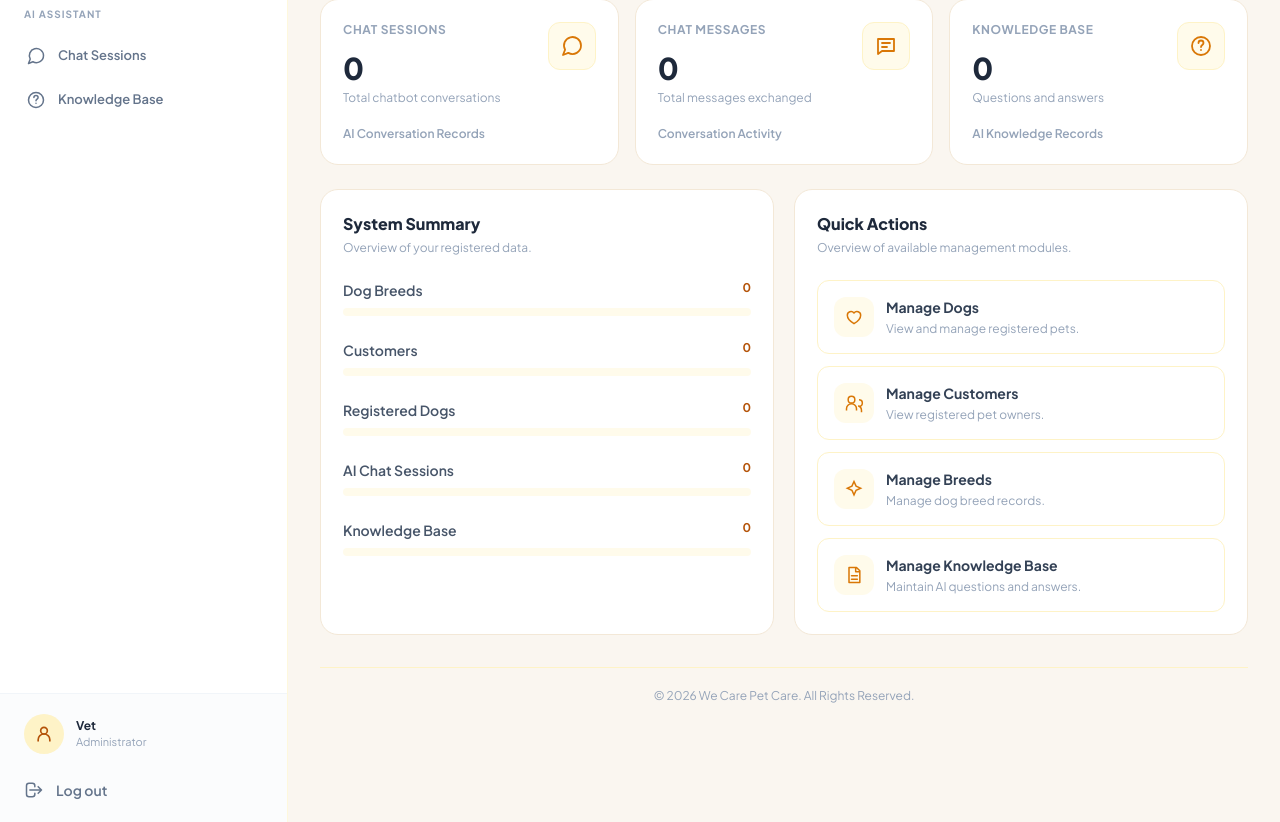
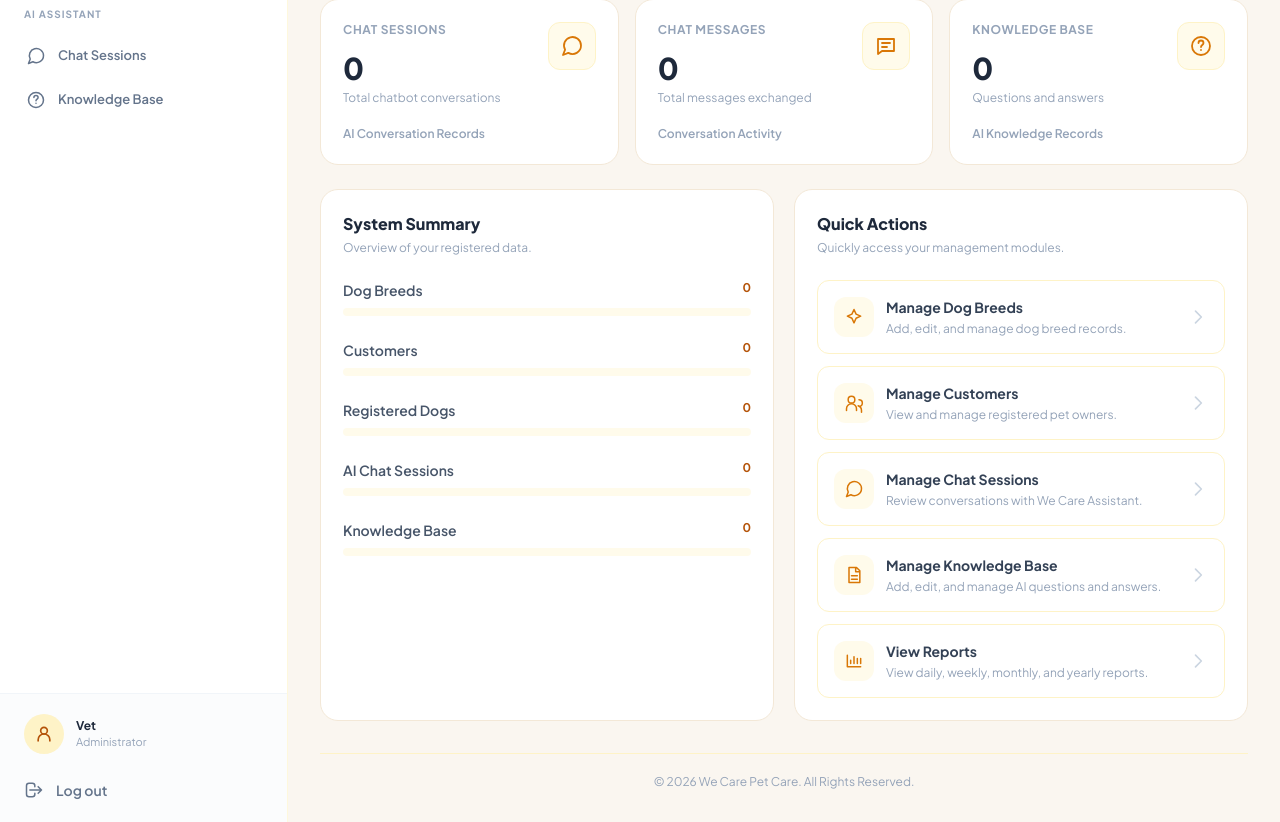
Before and after one commit to crisjohnDev/we-care-pet-care, a Django app: page /admin/admin-dashboard/ in a window 1280 px wide. Shown: the part 363-1185 px from the top of the page. Run offline with Django 5.2, Linux system fonts and the light colour scheme; a user stored in the database is signed in; data that the repository does not hold is empty; some libraries are stand-ins or nearby versions.

Commit message:
hebjebcwuejc

```diff
--- a/core/templates/core/core_dashboard.html
+++ b/core/templates/core/core_dashboard.html
@@ -36,7 +36,6 @@
 
     <!-- BREEDS -->
     <div class="stat-card">
-
         <div class="flex items-start justify-between">
 
             <div>
@@ -65,13 +64,11 @@
         <p class="mt-5 text-xs font-semibold text-slate-400">
             Breed Records
         </p>
-
     </div>
 
 
     <!-- CUSTOMERS -->
     <div class="stat-card">
-
         <div class="flex items-start justify-between">
 
             <div>
@@ -100,13 +97,11 @@
         <p class="mt-5 text-xs font-semibold text-slate-400">
             Customer Records
         </p>
-
     </div>
 
 
     <!-- DOGS -->
     <div class="stat-card">
-
         <div class="flex items-start justify-between">
 
             <div>
@@ -135,13 +130,11 @@
         <p class="mt-5 text-xs font-semibold text-slate-400">
             Pet Records
         </p>
-
     </div>
 
 
     <!-- CHAT SESSIONS -->
     <div class="stat-card">
-
         <div class="flex items-start justify-between">
 
             <div>
@@ -170,13 +163,11 @@
         <p class="mt-5 text-xs font-semibold text-slate-400">
             AI Conversation Records
         </p>
-
     </div>
 
 
     <!-- CHAT MESSAGES -->
     <div class="stat-card">
-
         <div class="flex items-start justify-between">
 
             <div>
@@ -206,13 +197,11 @@
         <p class="mt-5 text-xs font-semibold text-slate-400">
             Conversation Activity
         </p>
-
     </div>
 
 
     <!-- KNOWLEDGE BASE -->
     <div class="stat-card">
-
         <div class="flex items-start justify-between">
 
             <div>
@@ -242,7 +231,6 @@
         <p class="mt-5 text-xs font-semibold text-slate-400">
             AI Knowledge Records
         </p>
-
     </div>
 
 </div>
@@ -264,7 +252,6 @@
                 Overview of your registered data.
             </p>
         </div>
-
 
         <div class="space-y-6">
 
@@ -372,7 +359,7 @@
     </section>
 
 
-    <!-- QUICK ACTIONS (NON-CLICKABLE) -->
+    <!-- QUICK ACTIONS -->
     <section class="content-card">
 
         <div class="mb-6">
@@ -381,43 +368,53 @@
             </h3>
 
             <p class="mt-1 text-xs text-slate-400">
-                Overview of available management modules.
+                Quickly access your management modules.
             </p>
         </div>
 
-
         <div class="space-y-3">
 
-            <!-- MANAGE DOGS -->
-            <div class="flex items-center gap-3 rounded-xl border border-amber-100 p-4">
+
+            <!-- MANAGE DOG BREEDS -->
+            <a href="{% url 'dog_breed_list' %}"
+               class="group flex items-center gap-3 rounded-xl border border-amber-100 p-4 transition hover:border-amber-300 hover:bg-amber-50/50">
 
                 <div class="flex h-10 w-10 items-center justify-center rounded-xl bg-amber-50 text-amber-600">
                     <svg class="h-5 w-5" fill="none" stroke="currentColor" stroke-width="1.8" viewBox="0 0 24 24">
                         <path stroke-linecap="round" stroke-linejoin="round"
-                              d="M12 20s-8-4.5-8-10a4.5 4.5 0 018-2.9A4.5 4.5 0 0120 10c0 5.5-8 10-8 10z"/>
+                              d="M12 3l2.5 5.5L20 11l-5.5 2.5L12 19l-2.5-5.5L4 11l5.5-2.5L12 3z"/>
                     </svg>
                 </div>
 
                 <div class="min-w-0 flex-1">
                     <p class="text-sm font-bold text-slate-700">
-                        Manage Dogs
+                        Manage Dog Breeds
                     </p>
 
                     <p class="mt-1 text-xs text-slate-400">
-                        View and manage registered pets.
+                        Add, edit, and manage dog breed records.
                     </p>
                 </div>
 
-            </div>
+                <svg class="h-5 w-5 text-slate-300 transition group-hover:translate-x-1 group-hover:text-amber-600"
+                     fill="none" stroke="currentColor" stroke-width="2"
+                     viewBox="0 0 24 24">
+                    <path stroke-linecap="round" stroke-linejoin="round"
+                          d="M9 5l7 7-7 7"/>
+                </svg>
+
+            </a>
 
 
             <!-- MANAGE CUSTOMERS -->
-            <div class="flex items-center gap-3 rounded-xl border border-amber-100 p-4">
+            <a href="{% url 'customer_list' %}"
+               class="group flex items-center gap-3 rounded-xl border border-amber-100 p-4 transition hover:border-amber-300 hover:bg-amber-50/50">
 
                 <div class="flex h-10 w-10 items-center justify-center rounded-xl bg-amber-50 text-amber-600">
                     <svg class="h-5 w-5" fill="none" stroke="currentColor" stroke-width="1.8" viewBox="0 0 24 24">
                         <circle cx="9" cy="8" r="4"/>
-                        <path d="M3 21v-2a6 6 0 0112 0v2m3-13a4 4 0 010 8m3 7v-2a6 6 0 00-4-5.65"/>
+                        <path stroke-linecap="round" stroke-linejoin="round"
+                              d="M3 21v-2a6 6 0 0112 0v2m3-13a4 4 0 010 8m3 7v-2a6 6 0 00-4-5.65"/>
                     </svg>
                 </div>
 
@@ -427,37 +424,54 @@
                     </p>
 
                     <p class="mt-1 text-xs text-slate-400">
-                        View registered pet owners.
+                        View and manage registered pet owners.
                     </p>
                 </div>
 
-            </div>
+                <svg class="h-5 w-5 text-slate-300 transition group-hover:translate-x-1 group-hover:text-amber-600"
+                     fill="none" stroke="currentColor" stroke-width="2"
+                     viewBox="0 0 24 24">
+                    <path stroke-linecap="round" stroke-linejoin="round"
+                          d="M9 5l7 7-7 7"/>
+                </svg>
+
+            </a>
 
 
-            <!-- MANAGE BREEDS -->
-            <div class="flex items-center gap-3 rounded-xl border border-amber-100 p-4">
+            <!-- MANAGE CHAT SESSIONS -->
+            <a href="{% url 'chat_session_list' %}"
+               class="group flex items-center gap-3 rounded-xl border border-amber-100 p-4 transition hover:border-amber-300 hover:bg-amber-50/50">
 
                 <div class="flex h-10 w-10 items-center justify-center rounded-xl bg-amber-50 text-amber-600">
                     <svg class="h-5 w-5" fill="none" stroke="currentColor" stroke-width="1.8" viewBox="0 0 24 24">
-                        <path d="M12 3l2.5 5.5L20 11l-5.5 2.5L12 19l-2.5-5.5L4 11l5.5-2.5L12 3z"/>
+                        <path stroke-linecap="round" stroke-linejoin="round"
+                              d="M21 11.5a8.5 8.5 0 01-12.7 7.4L3 21l2.1-5.3A8.5 8.5 0 1121 11.5z"/>
                     </svg>
                 </div>
 
                 <div class="min-w-0 flex-1">
                     <p class="text-sm font-bold text-slate-700">
-                        Manage Breeds
+                        Manage Chat Sessions
                     </p>
 
                     <p class="mt-1 text-xs text-slate-400">
-                        Manage dog breed records.
+                        Review conversations with We Care Assistant.
                     </p>
                 </div>
 
-            </div>
+                <svg class="h-5 w-5 text-slate-300 transition group-hover:translate-x-1 group-hover:text-amber-600"
+                     fill="none" stroke="currentColor" stroke-width="2"
+                     viewBox="0 0 24 24">
+                    <path stroke-linecap="round" stroke-linejoin="round"
+                          d="M9 5l7 7-7 7"/>
+                </svg>
+
+            </a>
 
 
             <!-- MANAGE KNOWLEDGE BASE -->
-            <div class="flex items-center gap-3 rounded-xl border border-amber-100 p-4">
+            <a href="{% url 'question_answer_list' %}"
+               class="group flex items-center gap-3 rounded-xl border border-amber-100 p-4 transition hover:border-amber-300 hover:bg-amber-50/50">
 
                 <div class="flex h-10 w-10 items-center justify-center rounded-xl bg-amber-50 text-amber-600">
                     <svg class="h-5 w-5" fill="none" stroke="currentColor" stroke-width="1.8" viewBox="0 0 24 24">
@@ -472,11 +486,49 @@
                     </p>
 
                     <p class="mt-1 text-xs text-slate-400">
-                        Maintain AI questions and answers.
+                        Add, edit, and manage AI questions and answers.
                     </p>
                 </div>
 
-            </div>
+                <svg class="h-5 w-5 text-slate-300 transition group-hover:translate-x-1 group-hover:text-amber-600"
+                     fill="none" stroke="currentColor" stroke-width="2"
+                     viewBox="0 0 24 24">
+                    <path stroke-linecap="round" stroke-linejoin="round"
+                          d="M9 5l7 7-7 7"/>
+                </svg>
+
+            </a>
+
+
+            <!-- VIEW REPORTS -->
+            <a href="{% url 'reports' %}"
+               class="group flex items-center gap-3 rounded-xl border border-amber-100 p-4 transition hover:border-amber-300 hover:bg-amber-50/50">
+
+                <div class="flex h-10 w-10 items-center justify-center rounded-xl bg-amber-50 text-amber-600">
+                    <svg class="h-5 w-5" fill="none" stroke="currentColor" stroke-width="1.8" viewBox="0 0 24 24">
+                        <path stroke-linecap="round" stroke-linejoin="round"
+                              d="M4 19V5m0 14h16M8 15v-4m4 4V7m4 8v-6m4 6V9"/>
+                    </svg>
+                </div>
+
+                <div class="min-w-0 flex-1">
+                    <p class="text-sm font-bold text-slate-700">
+                        View Reports
+                    </p>
+
+                    <p class="mt-1 text-xs text-slate-400">
+                        View daily, weekly, monthly, and yearly reports.
+                    </p>
+                </div>
+
+                <svg class="h-5 w-5 text-slate-300 transition group-hover:translate-x-1 group-hover:text-amber-600"
+                     fill="none" stroke="currentColor" stroke-width="2"
+                     viewBox="0 0 24 24">
+                    <path stroke-linecap="round" stroke-linejoin="round"
+                          d="M9 5l7 7-7 7"/>
+                </svg>
+
+            </a>
 
         </div>
 
```
